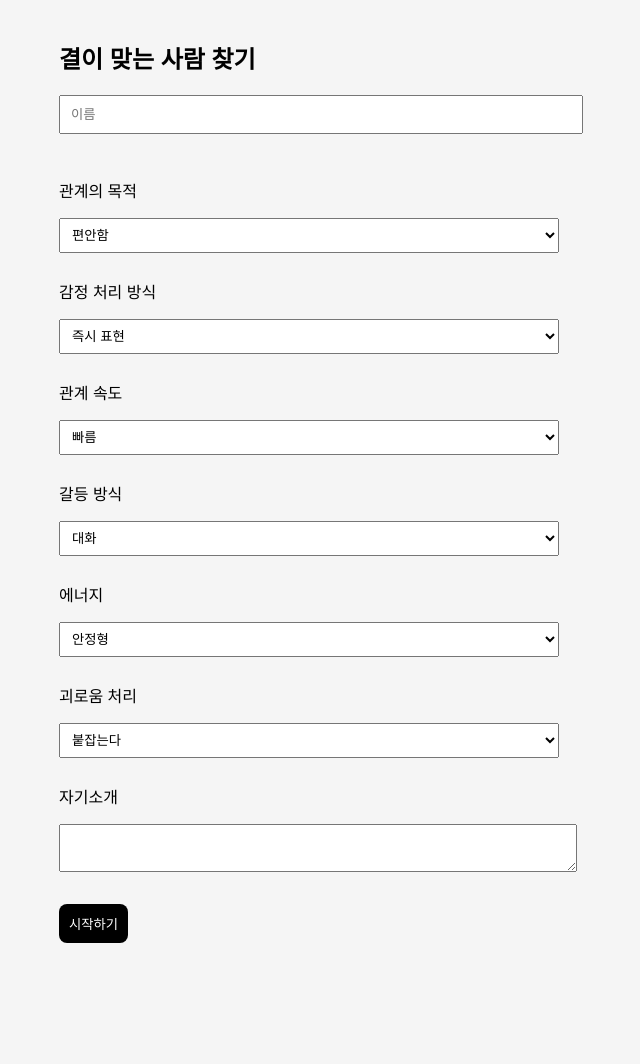
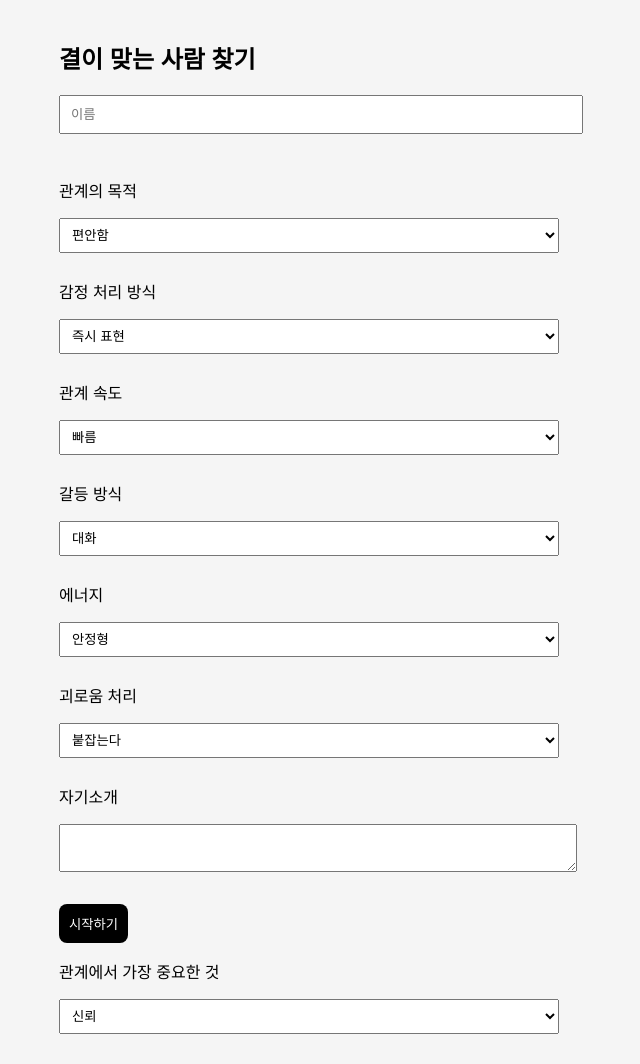
Before and after one commit to peter060901-crypto/matching-app, a plain HTML site: page index.html in a window 1280 px wide. Shown: the whole page, without its empty margins (331-971 px from the left). Before the commit the page ends 963 px from the top, so only its background shows below. Drawn offline with Linux system fonts and the light colour scheme.

Commit message:
Update index.html

```diff
--- a/index.html
+++ b/index.html
@@ -89,3 +89,10 @@ select, input, textarea {
   margin-bottom:10px;
 }
 </style>
+<p>관계에서 가장 중요한 것</p>
+<select id="core">
+<option>신뢰</option>
+<option>자유</option>
+<option>안정</option>
+<option>성장</option>
+</select>
```
